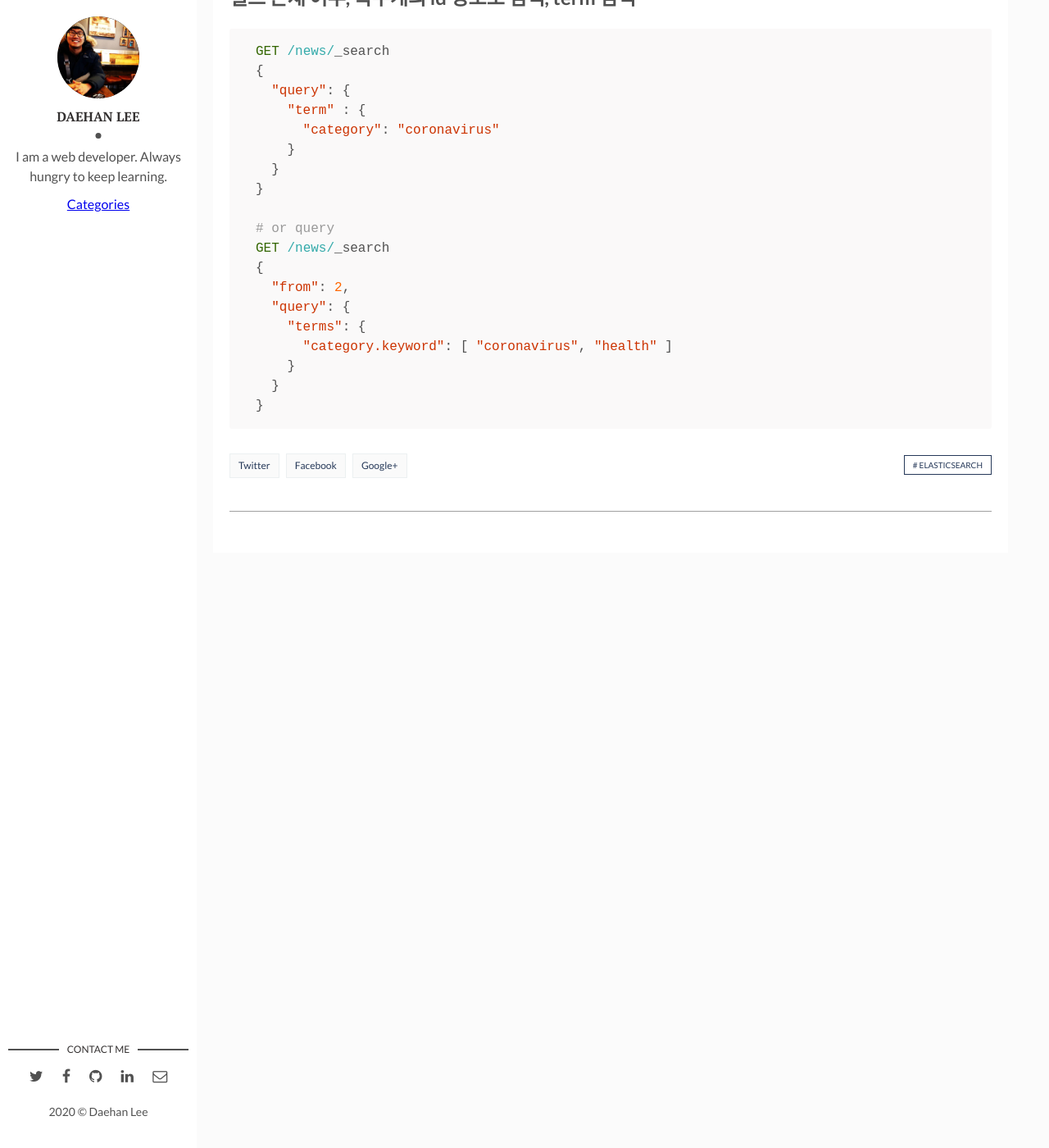
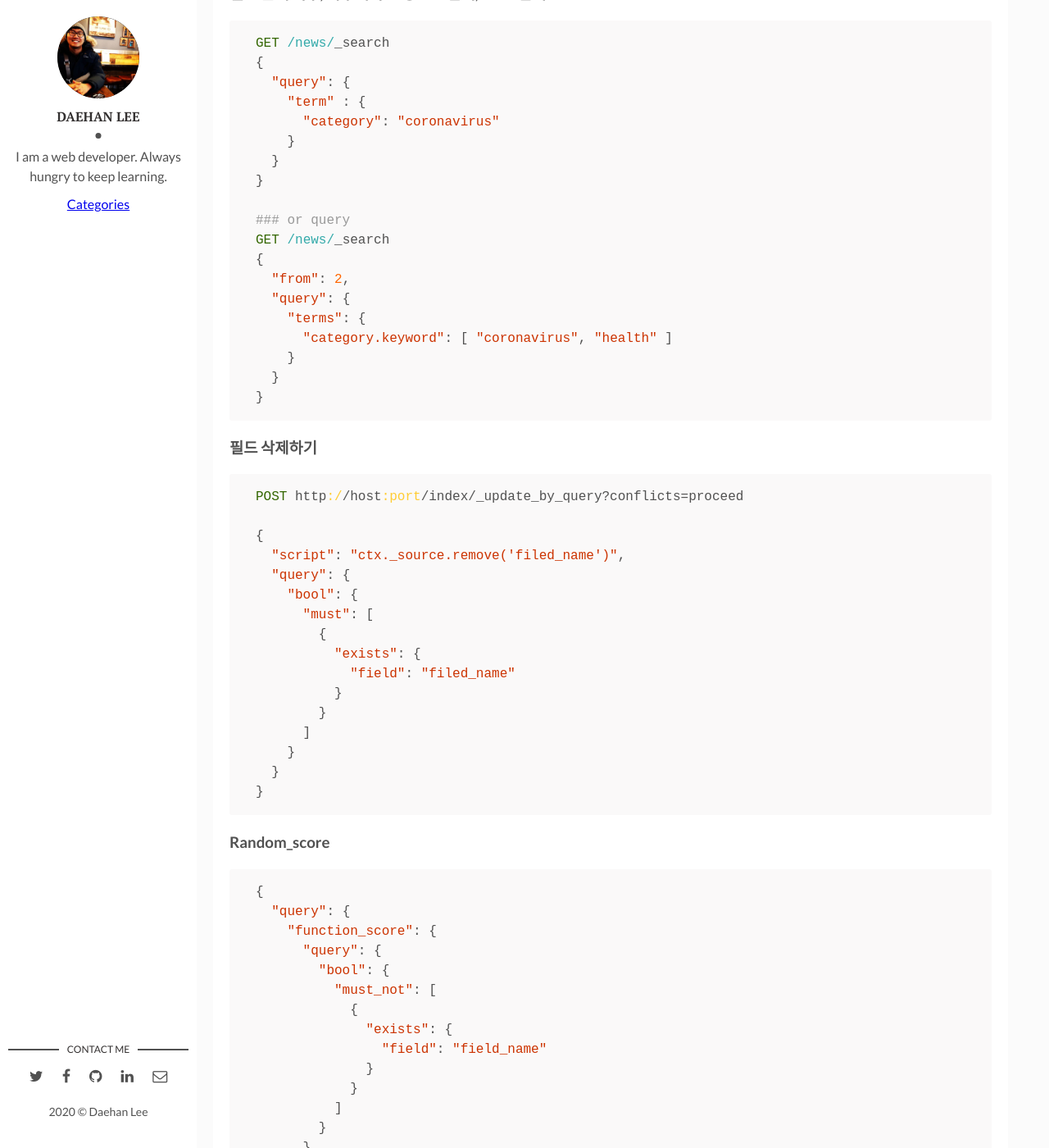
Before and after one commit to Foxlee1015/blog, a Jekyll site: the page built from _posts/2020-06-04-elasticsearch-query.markdown, in a window 1280 px wide and 1400 px high, scrolled down 6135 px. Shown: the whole window at 82% size. Built offline with Jekyll 4.4.1, drawn with Linux system fonts in a browser that asks for light colours; comment, search, counter and statistics services are not loaded.

Commit message:
post: update es query

```diff
--- a/_posts/2020-06-04-elasticsearch-query.markdown
+++ b/_posts/2020-06-04-elasticsearch-query.markdown
@@ -254,7 +254,7 @@ GET /product/_search
 
 {% endhighlight %}
 
-## 필드 존재 여부, 복수개의 id 정보로 검색, term 검색
+### 필드 존재 여부, 복수개의 id 정보로 검색, term 검색
 
 {% highlight ruby %}
 
@@ -268,7 +268,7 @@ GET /news/_search
   }
 }
 
-# or query
+### or query
 GET /news/_search
 {
   "from": 2,
@@ -281,3 +281,47 @@ GET /news/_search
 
 
 {% endhighlight %}
+
+### 필드 삭제하기
+
+{% highlight ruby %}
+POST http://host:port/index/_update_by_query?conflicts=proceed
+
+{
+  "script": "ctx._source.remove('filed_name')",
+  "query": {
+    "bool": {
+      "must": [
+        {
+          "exists": {
+            "field": "filed_name"
+          }
+        }
+      ]
+    }
+  }
+}
+{% endhighlight %}
+
+### Random_score
+
+{% highlight ruby %}
+
+{
+  "query": {
+    "function_score": {
+      "query": {
+        "bool": {
+          "must_not": [
+            {
+              "exists": {
+                "field": "field_name"
+              }
+            }
+          ]
+        }
+      },
+    "random_score": {}
+    }  }
+}
+{% endhighlight %}
```
